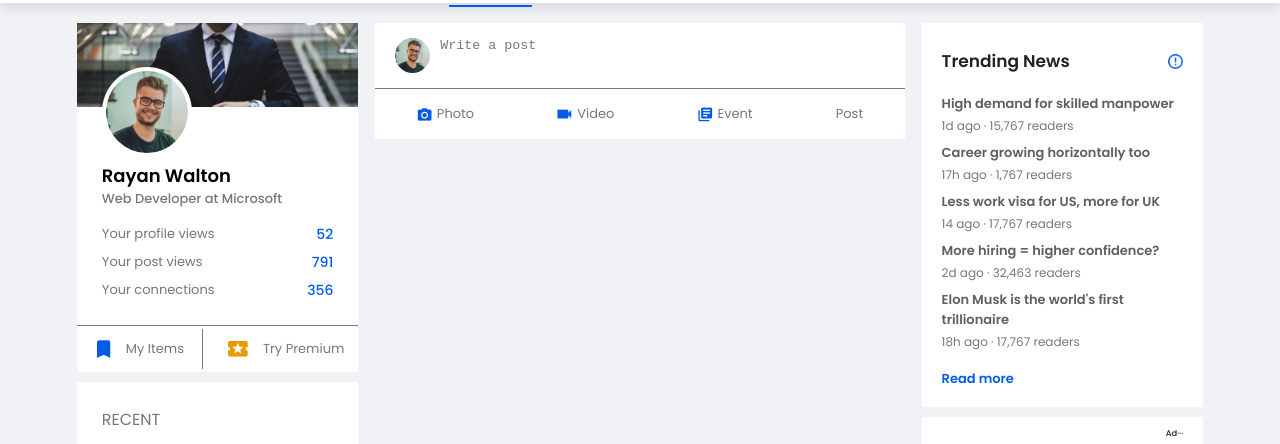
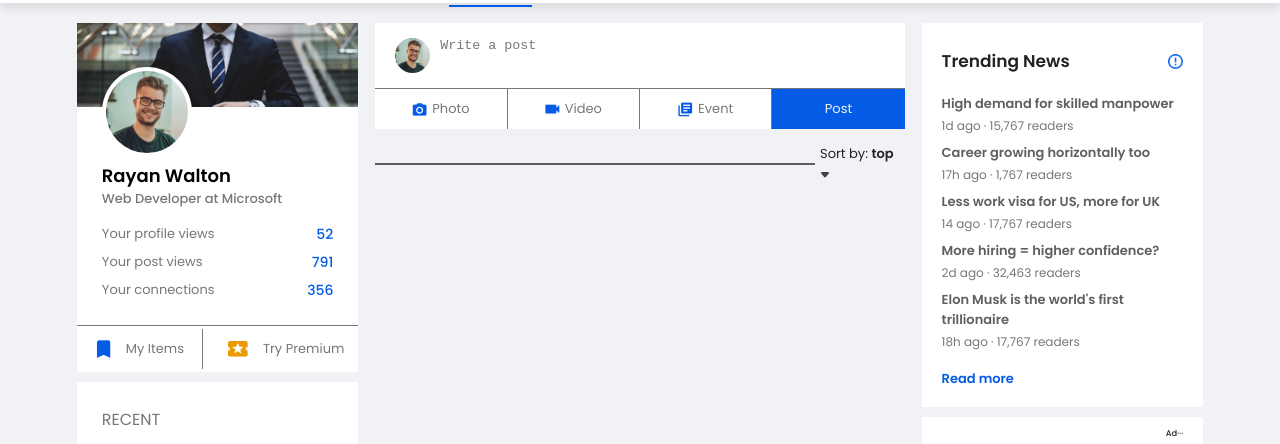
Before and after one commit to elifas-starboy/linkedin_clone, a plain HTML site: page index.html in a window 1280 px wide. Shown: the part 54-498 px from the top of the page. Drawn offline with Linux system fonts and the light colour scheme.

Commit message:
fear: Add filter components

```diff
--- a/index.html
+++ b/index.html
@@ -117,9 +117,13 @@
                             <li><img src="images/photo.png" alt="photo png">Photo</li>
                             <li><img src="images/video.png" alt="video png">Video</li>
                             <li><img src="images/event.png" alt="event png">Event</li>
-                                <li>Post</li>
+                            <li class="post-btn">Post</li>
                         </ul>
                     </div>
+                </div>
+                <div class="sort-container">
+                    <hr>
+                    <p>Sort by: <span>top <img src="images/down-arrow.png" alt=""></span></p>
                 </div>
             </div>
 
--- a/style.css
+++ b/style.css
@@ -398,18 +398,47 @@ header {
 .post-card .post-icons ul {
     list-style: none;
     display: flex;
-    justify-content: space-around;
     align-items: center;
     border-top: 1px solid var(--secondary-base);
 }
 .post-card .post-icons ul li {
     display: flex;
     align-items: center;
-    padding: 15px 0;
+    justify-content: center;
+    padding: 10px 0;
     color: var(--secondary-base);
     font-size: 1.3rem;
+    border-right: 1px solid var(--secondary-base);
+    flex-basis: 25%;
 }
 .post-card .post-icons ul li img {
     width: 15px;
     margin-right: 5px;
 }
+.post-card .post-icons ul li.post-btn {
+    border-right: 0;
+    background: var(--primary-base);
+    color: var(--background-color);
+}
+.sort-container {
+    display: flex;
+    align-items: center;
+    margin-top: 15px;
+}
+.sort-container hr {
+    border: 1px solid #5f5f5f;
+    width: 85%;
+}
+
+.main-content p {
+    font-size: 1.3rem;
+    margin-left: 5px;
+    color: #222;
+    margin-left: 5px;
+}
+.main-content p span {
+    font-weight: 600;
+}
+.main-content p span img {
+    width: 10px;
+}
```
Lines whose indentation alone changed are shown as unchanged.
